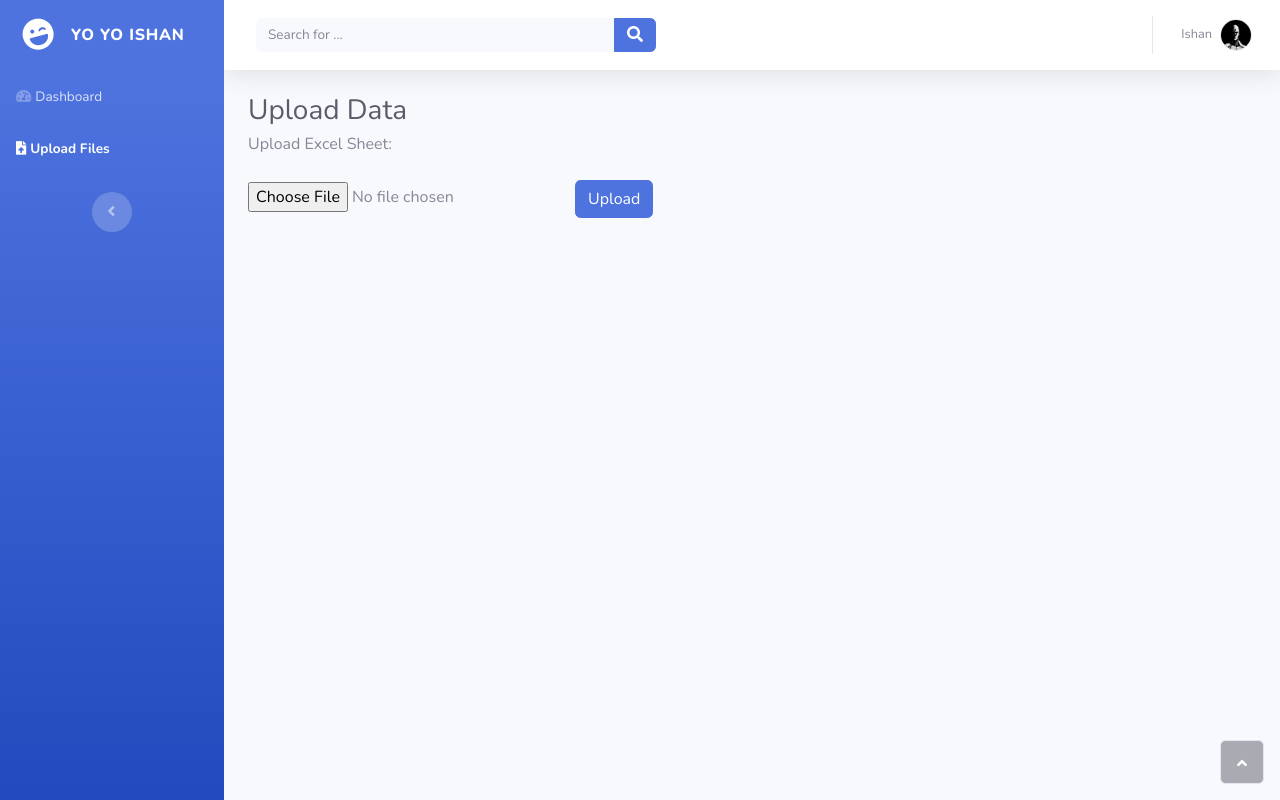
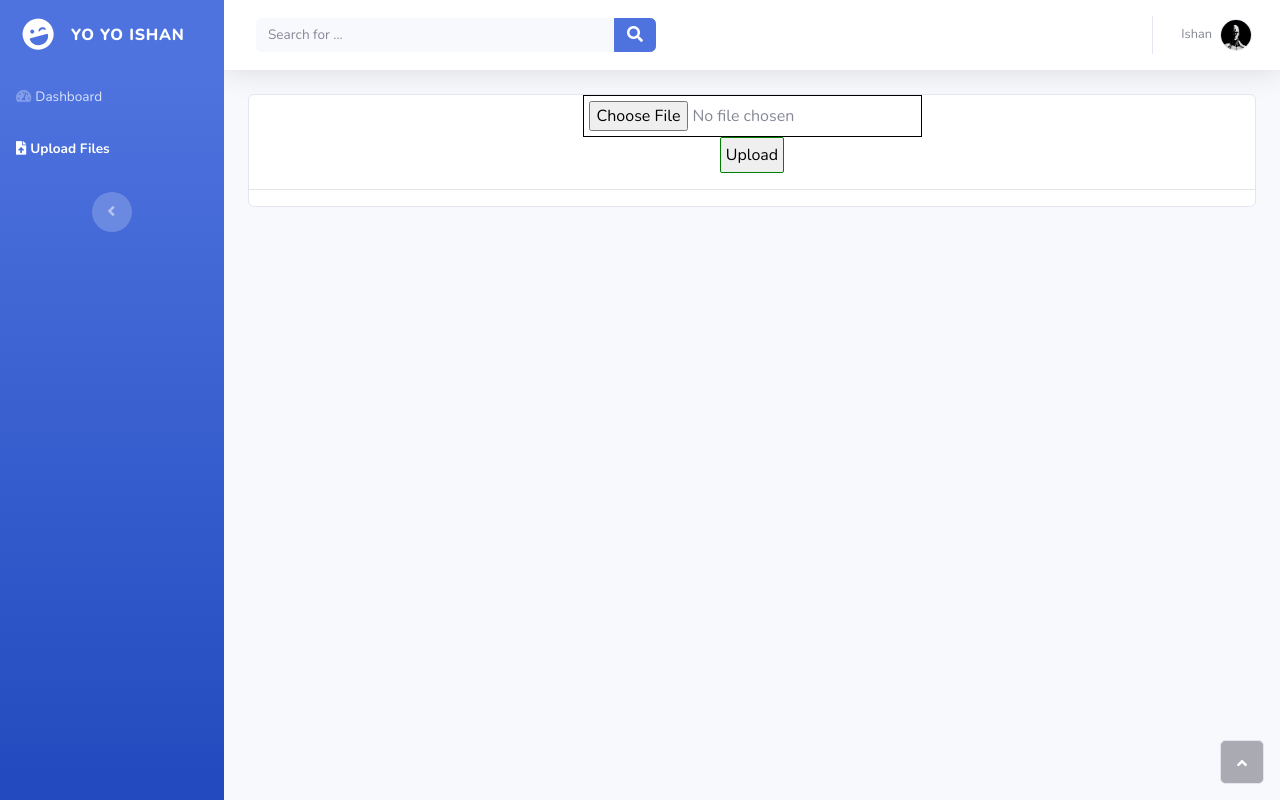
Before and after one commit to ishandeva/Forensics-Project, a Django app: page /home/upload/ in a window 1280 px wide. Run offline with Django 3.2, Linux system fonts and the light colour scheme; a user stored in the database is signed in; data comes from the database, SQL or seed files in the repository; both versions use the stored data as it was after the commit; some libraries are stand-ins or nearby versions.

Commit message:
Excel read

```diff
--- a/Forensics_Project/settings.py
+++ b/Forensics_Project/settings.py
@@ -135,3 +135,6 @@ CRISPY_TEMPLATE_PACK='bootstrap4'
 
 LOGIN_REDIRECT_URL = 'app-dashboard'
 LOGIN_URL = 'login'
+
+#FILE_UPLOAD_HANDLERS = ("django_excel.ExcelMemoryFileUploadHandler",
+#"django_excel.TemporaryExcelFileUploadHandler")
--- /dev/null
+++ b/app/forms.py
@@ -0,0 +1,6 @@
+from django import forms
+
+class UploadFileForm(forms.Form):
+    title = forms.CharField(max_length=50)
+    file = forms.FileField()
+    name = forms.Field()
--- a/app/templates/app/upload.html
+++ b/app/templates/app/upload.html
@@ -1,14 +1,42 @@
 {% extends "app/blank.html" %}
-
+{% load static %}
+{% load crispy_forms_tags %}
 {% block title %}
 <title>Upload</title>
 {% endblock %}
 
   {% block content %}
+
   <div class="container-fluid">
-    <h3 class="text-dark mb-1">Upload Data</h3>
-    </div>
-  <div class="container">
-      <div class="form-group"><label>Upload Excel Sheet:</label></div><input type="file"><button class="btn btn-primary" id="upload-button" type="button">Upload</button></div>
-  </div>
-  {% endblock %}
+  <div class="content-section">
+  <div class="card">
+  <div class="card-body p-0 text-center">
+
+        <form action="{% url "app-upload" %}" method="post" enctype="multipart/form-data">
+            {% csrf_token %}
+            <input type="file"
+                   title="Upload excel file"
+                   name="excel_file"
+                   style="border: 1px solid black; padding: 5px;"
+                   required="required">
+            <p>
+            <input type="submit"
+                   value="Upload"
+                   style="border: 1px solid green; padding:5px; border-radius: 2px; cursor: pointer;">
+        </form>
+
+        <p></p>
+        <hr>
+
+        {% for row in excel_data %}
+            {% for cell in row %}
+                {{ cell }}&nbsp;&nbsp;
+            {% endfor %}
+            <br>
+        {% endfor %}
+
+      </div>
+        </div>
+        </div>
+        </div>
+        {% endblock %}
--- a/app/views.py
+++ b/app/views.py
@@ -1,7 +1,8 @@
 from django.shortcuts import render
 from django.http import HttpResponse
 from django.contrib.auth.decorators import login_required
-# Create your views here.
+from .forms import UploadFileForm
+import openpyxl
 
 @login_required
 def dashboard(request):
@@ -9,7 +10,27 @@ def dashboard(request):
 
 @login_required
 def upload(request):
-    return render(request,'app/upload.html')
 
-#def login (request):
-#    return render(request,'app/login.html')
+    if "GET" == request.method:
+        return render(request, 'app/upload.html', {})
+    else:
+        excel_file = request.FILES["excel_file"]
+
+        # you may put validations here to check extension or file size
+
+        wb = openpyxl.load_workbook(excel_file)
+
+        # getting a particular sheet by name out of many sheets
+        worksheet = wb["Sheet1"]
+        print(worksheet)
+
+        excel_data = list()
+        # iterating over the rows and
+        # getting value from each cell in row
+        for row in worksheet.iter_rows():
+            row_data = list()
+            for cell in row:
+                row_data.append(str(cell.value))
+            excel_data.append(row_data)
+
+        return render(request, 'app/upload.html', {"excel_data":excel_data})
```
Also changed, not shown: db.sqlite3.
